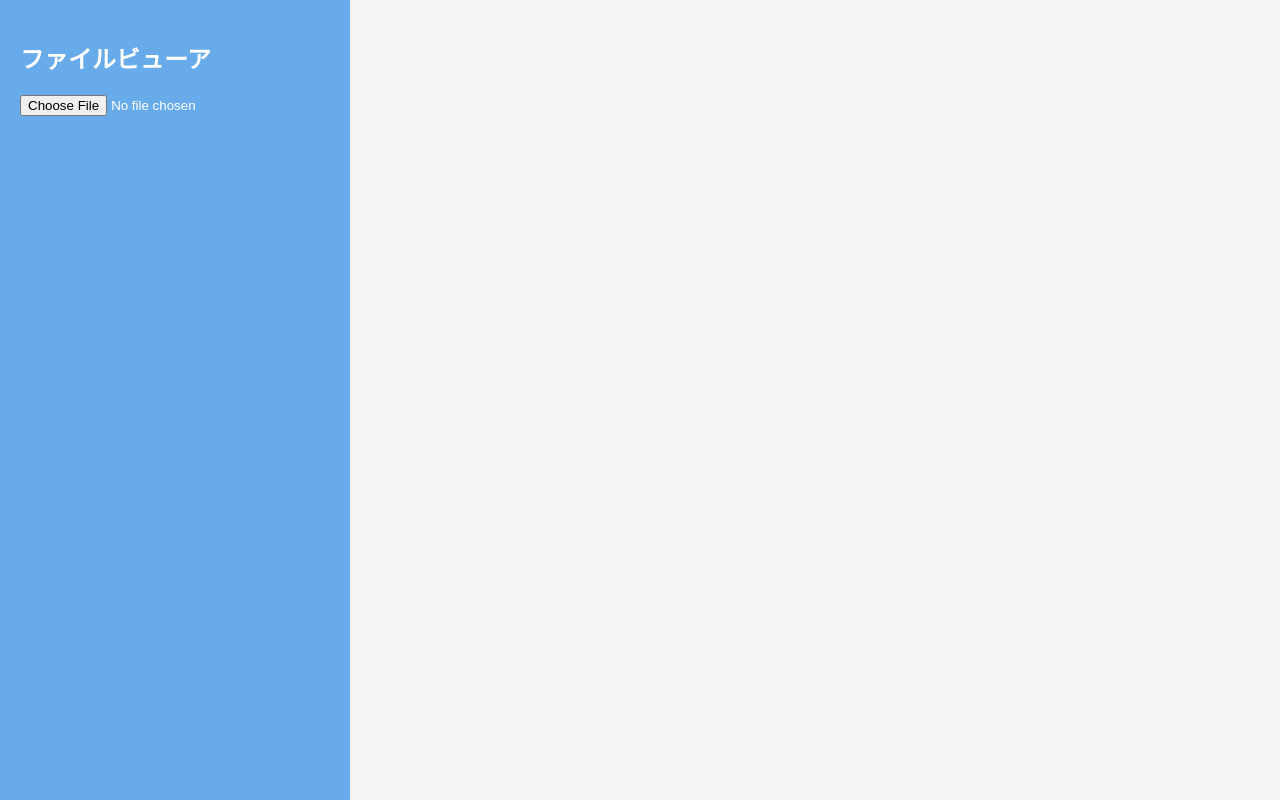
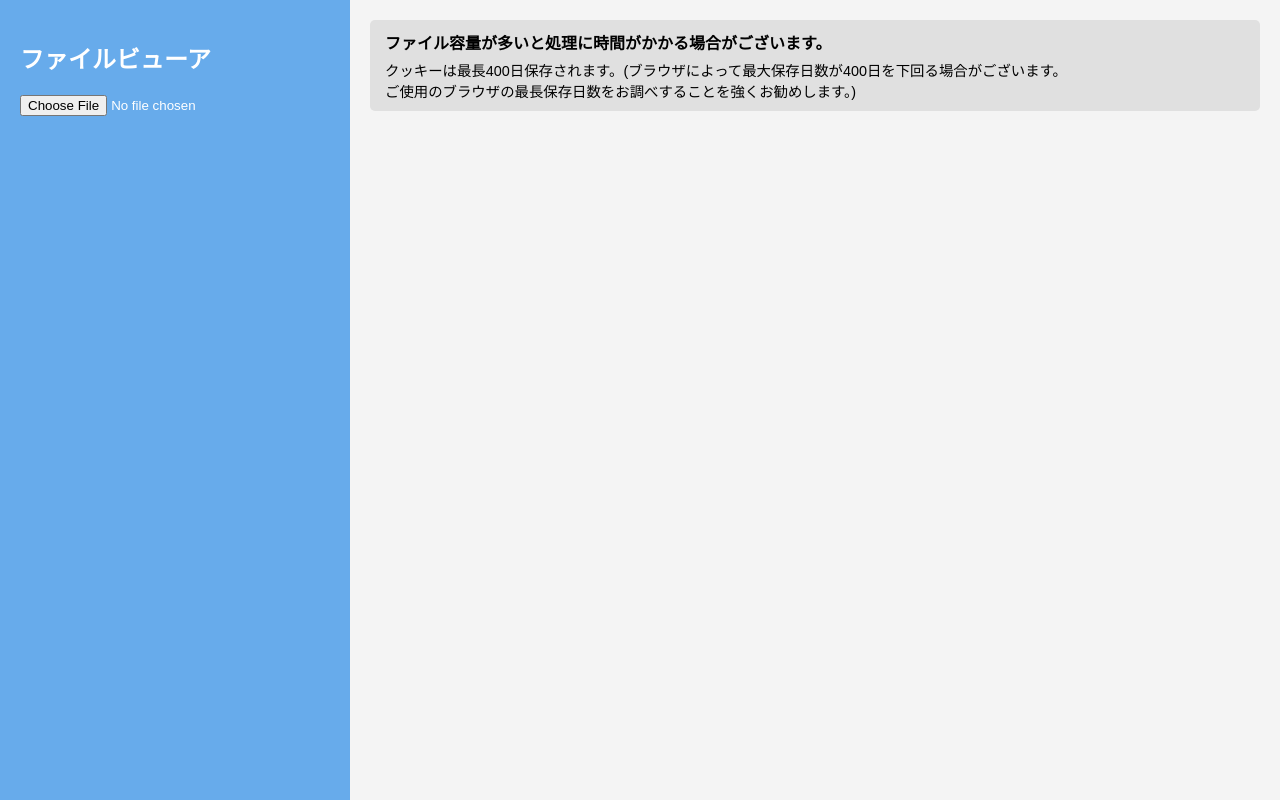
Before and after one commit to Wataamee777/Filemanagersite, a plain HTML site: page index.html in a window 1280 px wide. Drawn offline with nearby package versions, Linux system fonts and the light colour scheme.

Commit message:
Update index.html

```diff
--- a/index.html
+++ b/index.html
@@ -90,6 +90,13 @@
 
   <div class="main" id="viewer">
     <button id="copyBtn" style="display:none;">コピー</button>
+    <div class="info-header" style="background: #e0e0e0; padding: 10px 15px; margin-bottom: 15px; border-radius: 5px;">
+    <p style="margin: 0; font-weight: bold;">ファイル容量が多いと処理に時間がかかる場合がございます。</p>
+    <p style="margin: 5px 0 0 0; font-size: 0.9em;">
+      クッキーは最長400日保存されます。(ブラウザによって最大保存日数が400日を下回る場合がございます。<br>
+      ご使用のブラウザの最長保存日数をお調べすることを強くお勧めします。)
+    </p>
+  </div>
   </div>
 
   <script>
```
